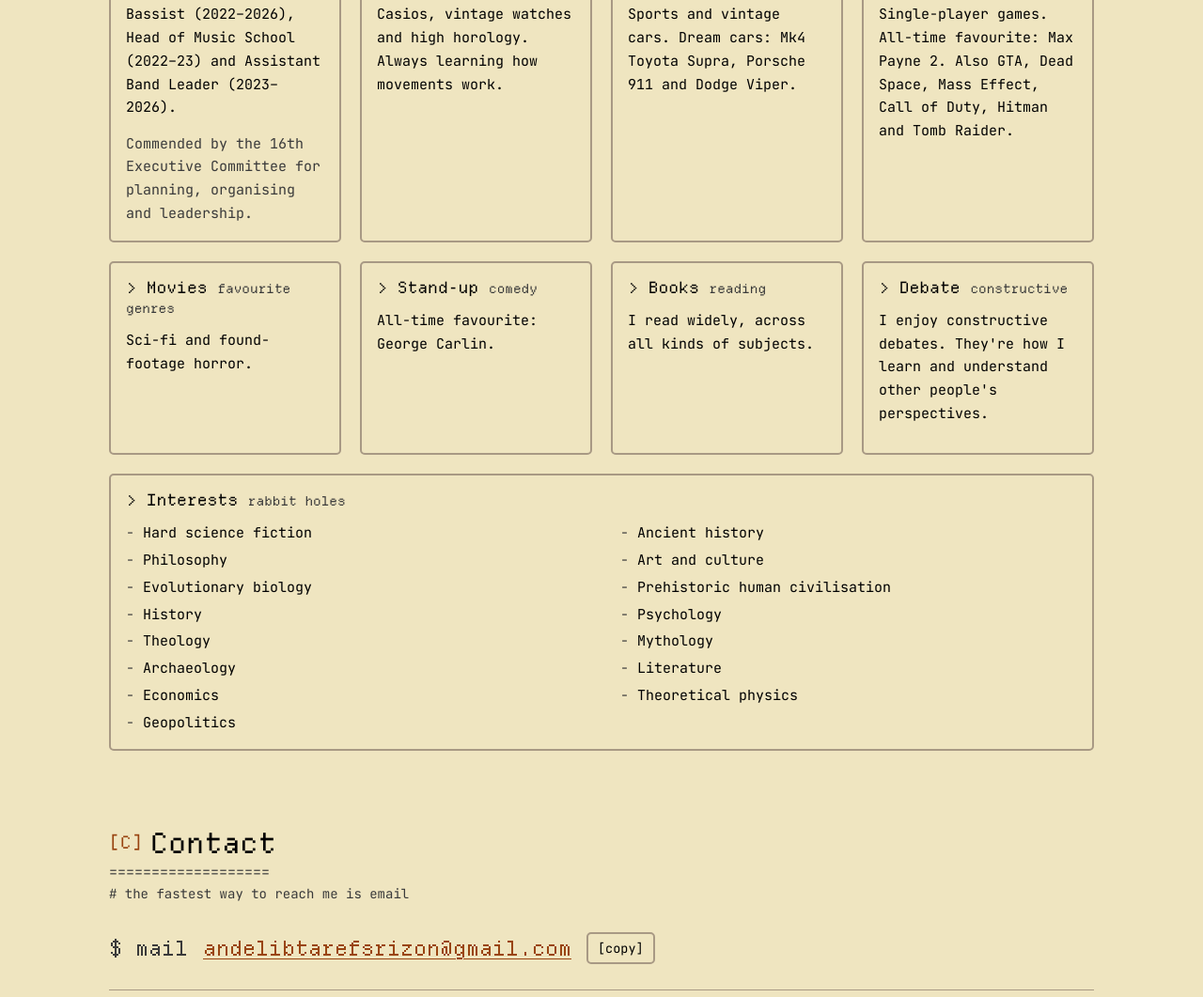
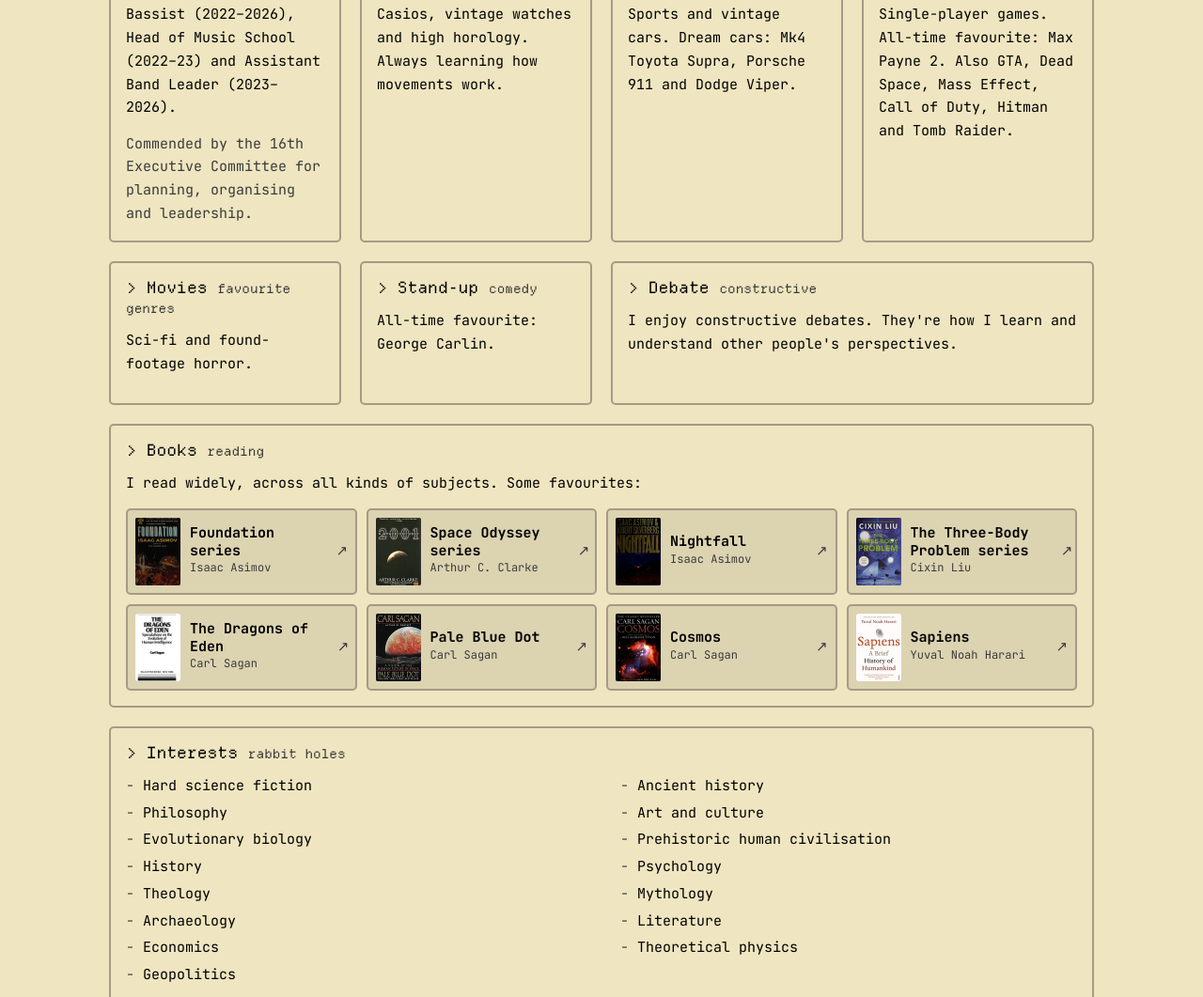
Before and after one commit to IamAndelib/IamAndelib.github.io, a plain HTML site: page index.html in a window 1280 px wide. Shown: the part 8433-9494 px from the top of the page at 94% size. Drawn offline with Linux system fonts and the light colour scheme; no server answers.

Commit message:
content: favourite books with Open Library links and covers
Co-Authored-By: Claude Opus 5.5 <noreply@anthropic.com>

```diff
--- a/css/site.css
+++ b/css/site.css
@@ -340,3 +340,7 @@ main{display:block}
 ul.cols3{columns:2;column-gap:40px}
 @media (max-width:600px){ul.cols3{columns:1}}
 ul.cols3 li{break-inside:avoid}
+
+/* favourite books */
+.track.book img{width:48px;height:72px;border-radius:2px}
+@media (min-width:1000px){.afk-cards .span2{grid-column:span 2}}
--- a/index.html
+++ b/index.html
@@ -20,7 +20,7 @@
 <meta name="twitter:description" content="Developer, instructional designer and forestry &amp; ecology researcher. KDE Plasma tools and privacy-first Android apps.">
 <meta name="twitter:image" content="https://iamandelib.github.io/img/og.png">
 <link rel="icon" type="image/svg+xml" href="favicon.svg">
-<link rel="stylesheet" href="css/site.css?v=20261118a">
+<link rel="stylesheet" href="css/site.css?v=20261118b">
 <script>
 (function(){var d=document.documentElement,s=null;d.classList.add('js');
 try{var q=new URLSearchParams(location.search).get('skin');if(/^(dark|light|matrix|vt320)$/.test(q||''))s=q}catch(e){}
@@ -489,13 +489,23 @@ d.setAttribute('data-skin',s);})();
         <h3>&gt; Stand-up <span class="dim" style="font-size:.8em">comedy</span></h3>
         <p>All-time favourite: George Carlin.</p>
       </div>
-      <div class="group">
-        <h3>&gt; Books <span class="dim" style="font-size:.8em">reading</span></h3>
-        <p>I read widely, across all kinds of subjects.</p>
-      </div>
-      <div class="group">
+      <div class="group span2">
         <h3>&gt; Debate <span class="dim" style="font-size:.8em">constructive</span></h3>
         <p>I enjoy constructive debates. They're how I learn and understand other people's perspectives.</p>
+      </div>
+      <div class="group wide">
+        <h3>&gt; Books <span class="dim" style="font-size:.8em">reading</span></h3>
+        <p>I read widely, across all kinds of subjects. Some favourites:</p>
+        <ul class="tracks" aria-label="Favourite books on Open Library">
+          <li class="track book"><a href="https://openlibrary.org/works/OL46125W" rel="noopener"><img src="img/books/foundation.webp" width="48" height="72" alt="" loading="lazy"><span><b>Foundation series</b><small>Isaac Asimov</small></span><span class="sp" aria-hidden="true">↗</span></a></li>
+          <li class="track book"><a href="https://openlibrary.org/works/OL17365W" rel="noopener"><img src="img/books/2001.webp" width="48" height="72" alt="" loading="lazy"><span><b>Space Odyssey series</b><small>Arthur C. Clarke</small></span><span class="sp" aria-hidden="true">↗</span></a></li>
+          <li class="track book"><a href="https://openlibrary.org/works/OL46374W" rel="noopener"><img src="img/books/nightfall.webp" width="48" height="72" alt="" loading="lazy"><span><b>Nightfall</b><small>Isaac Asimov</small></span><span class="sp" aria-hidden="true">↗</span></a></li>
+          <li class="track book"><a href="https://openlibrary.org/works/OL17267881W" rel="noopener"><img src="img/books/threebody.webp" width="48" height="72" alt="" loading="lazy"><span><b>The Three-Body Problem series</b><small>Cixin Liu</small></span><span class="sp" aria-hidden="true">↗</span></a></li>
+          <li class="track book"><a href="https://openlibrary.org/works/OL2950952W" rel="noopener"><img src="img/books/dragons.webp" width="48" height="72" alt="" loading="lazy"><span><b>The Dragons of Eden</b><small>Carl Sagan</small></span><span class="sp" aria-hidden="true">↗</span></a></li>
+          <li class="track book"><a href="https://openlibrary.org/works/OL2950948W" rel="noopener"><img src="img/books/paleblue.webp" width="48" height="72" alt="" loading="lazy"><span><b>Pale Blue Dot</b><small>Carl Sagan</small></span><span class="sp" aria-hidden="true">↗</span></a></li>
+          <li class="track book"><a href="https://openlibrary.org/works/OL15829966W" rel="noopener"><img src="img/books/cosmos.webp" width="48" height="72" alt="" loading="lazy"><span><b>Cosmos</b><small>Carl Sagan</small></span><span class="sp" aria-hidden="true">↗</span></a></li>
+          <li class="track book"><a href="https://openlibrary.org/works/OL17075811W" rel="noopener"><img src="img/books/sapiens.webp" width="48" height="72" alt="" loading="lazy"><span><b>Sapiens</b><small>Yuval Noah Harari</small></span><span class="sp" aria-hidden="true">↗</span></a></li>
+        </ul>
       </div>
       <div class="group wide">
         <h3>&gt; Interests <span class="dim" style="font-size:.8em">rabbit holes</span></h3>
@@ -578,6 +588,6 @@ d.setAttribute('data-skin',s);})();
 </div>
 
 <div class="toast" id="toast" role="status" aria-live="polite"></div>
-<script type="module" src="js/site.js?v=20261118a"></script>
+<script type="module" src="js/site.js?v=20261118b"></script>
 </body>
 </html>
```
Also changed, not shown: 404.html (+1 -1 lines), img/books/2001.webp (added), img/books/cosmos.webp (added), img/books/dragons.webp (added), img/books/foundation.webp (added), img/books/nightfall.webp (added), img/books/paleblue.webp (added), img/books/sapiens.webp (added), img/books/threebody.webp (added).
